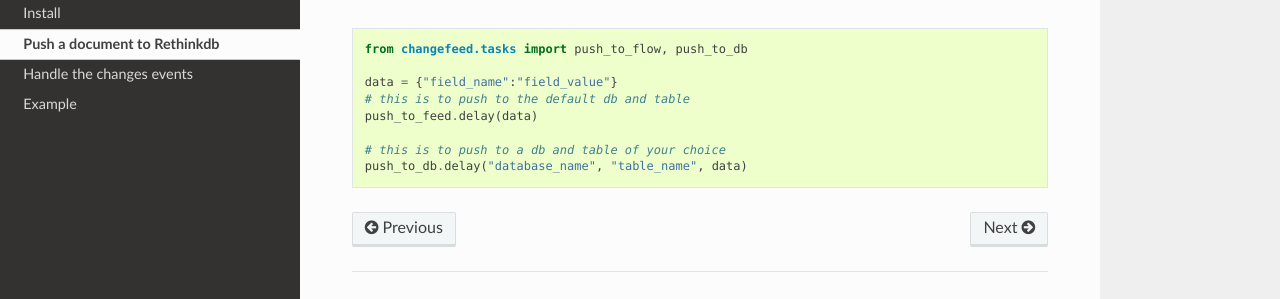
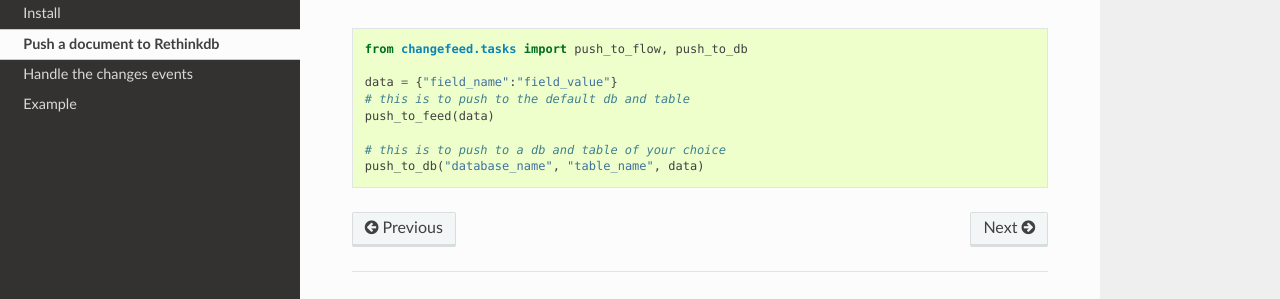
Before and after one commit to synw/django-changefeed, a Sphinx documentation site: the page built from docs/src/push.rst, in a window 1280 px wide. Shown: the part 132-431 px from the top of the page. Built offline with Sphinx 7.4.7 and the Read the Docs theme 2.0.0, drawn with Linux system fonts in a browser that asks for light colours.

Commit message:
Refactoring

```diff
--- a/docs/src/example.rst
+++ b/docs/src/example.rst
@@ -29,4 +29,4 @@
    # anywhere in your code
    from changefeed.tasks import push_to_feed
 
-   push_to_feed.delay({"message":"Hello world"})
+   push_to_feed({"message":"Hello world"})
--- a/docs/src/push.rst
+++ b/docs/src/push.rst
@@ -9,7 +9,7 @@
 
    data = {"field_name":"field_value"}
    # this is to push to the default db and table
-   push_to_feed.delay(data)
+   push_to_feed(data)
 
    # this is to push to a db and table of your choice
-   push_to_db.delay("database_name", "table_name", data)
+   push_to_db("database_name", "table_name", data)
```
Also changed, not shown: README.md (+1 -1 lines), 1 other file.
